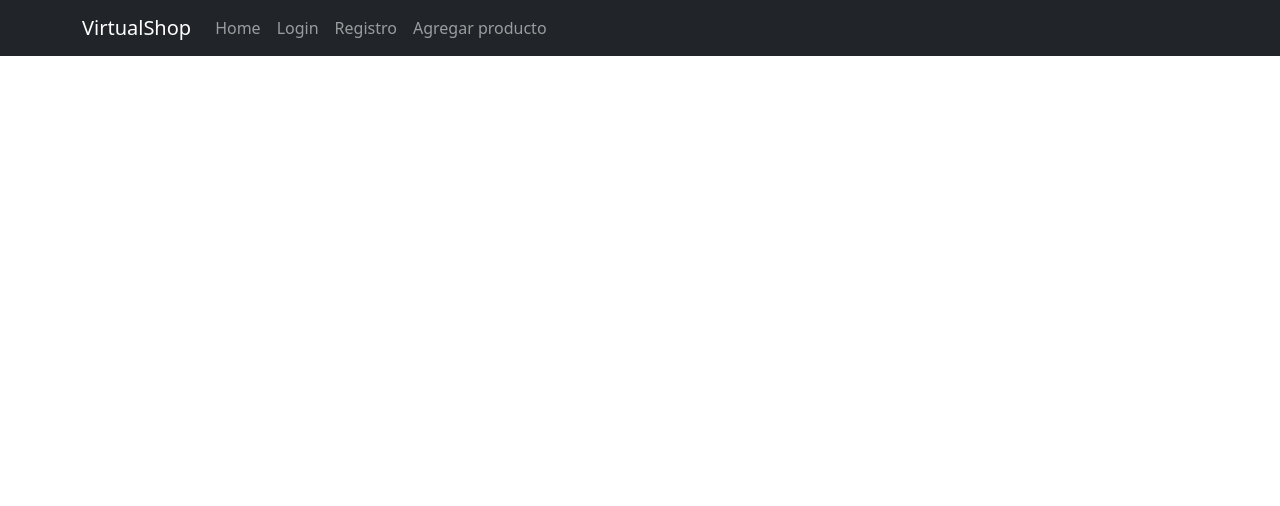
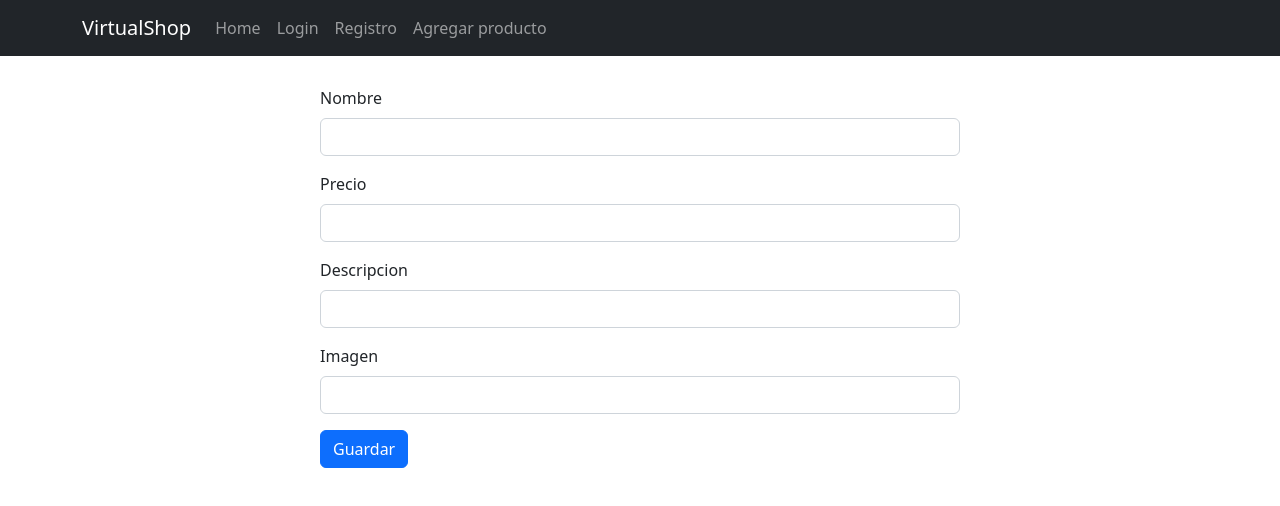
Before and after one commit to Eric9516/Tecno-Shop, a React (Create React App) app: page /producto/editar/1 in a window 1280 px wide. Shown: the top 506 px of the page. Built offline with nearby package versions, Linux system fonts and the light colour scheme; no server answers; the database is empty.

Commit message:
agregue funcion para modificar productos

```diff
--- a/src/App.js
+++ b/src/App.js
@@ -5,6 +5,7 @@ import Login from "./Pages/Login";
 import NavBar from "./Components/NavBar";
 import Producto from "./Pages/Producto";
 import ProductosAlta from "./Pages/ProductosAlta";
+import ProductosMod from "./Pages/ProductosMod";
 
 const estilos = {
     app: {
@@ -21,7 +22,8 @@ function App() {
                     <Route path="/registro" element={<Registro />} />
                     <Route path="/producto/:id" element={<Producto />} />
                     <Route path="/login" element={<Login />} />
-                    <Route path="/productos/alta" element={<ProductosAlta />} />
+                    <Route path="/producto/alta" element={<ProductosAlta />} />
+                    <Route path="/producto/editar/:id" element={<ProductosMod />} />
                 </Routes>
             </Router>
         </div>
--- a/src/Components/Productos.jsx
+++ b/src/Components/Productos.jsx
@@ -38,6 +38,13 @@ const Productos = () => {
                                         Ver detalles
                                     </Link>
                                 </Button>
+                                <br />
+                                <br />
+                                <Button variant="primary">
+                                    <Link style={{ color: "#fff", textDecoration: "none" }} to={`/producto/editar/${item.id}`}>
+                                        Editar
+                                    </Link>
+                                </Button>
                             </Card.Body>
                         </Card>
                     </div>
--- /dev/null
+++ b/src/Pages/ProductosMod.jsx
@@ -0,0 +1,81 @@
+import React, { useEffect } from "react";
+import { Button, Form } from "react-bootstrap";
+import { useParams } from "react-router-dom";
+import { useForm } from "react-hook-form";
+import firebase from "../Config/firebase";
+
+const estilos = {
+    form: {
+        width: "50%",
+        marginLeft: "auto",
+        marginRight: "auto",
+    },
+};
+
+const ProductosMod = () => {
+    const { id } = useParams();
+    const {
+        handleSubmit,
+        register,
+        formState: { errors },
+        setValue,
+    } = useForm();
+
+    // const modificar = async (id, payload) => {
+    //     try {
+    //         return await firebase.firestore().doc(`productos/${id}`).set(payload);
+    //     } catch (error) {
+    //         console.log(error);
+    //     }
+    // };
+
+    useEffect(() => {
+        const peticion = async () => {
+            try {
+                const pet = await firebase.firestore().doc(`productos/${id}`).get();
+                setValue("name", pet.data().name);
+                setValue("price", pet.data().price);
+                setValue("description", pet.data().description);
+                setValue("image", pet.data().image);
+            } catch (error) {
+                console.log(error);
+            }
+        };
+        peticion();
+    }, [id]);
+
+    const onSubmit = async (data) => {
+        try {
+            await firebase.firestore().doc(`productos/${id}`).set(data);
+        } catch (error) {
+            console.log(error);
+        }
+    };
+    return (
+        <div>
+            <Form style={estilos.form} onSubmit={handleSubmit(onSubmit)}>
+                <Form.Group className="mb-3" controlId="formBasicEmail">
+                    <Form.Label>Nombre</Form.Label>
+                    <Form.Control type="text" {...register("name", { required: true })} />
+                </Form.Group>{" "}
+                <Form.Group className="mb-3" controlId="formBasicEmail">
+                    <Form.Label>Precio</Form.Label>
+                    <Form.Control type="number" {...register("price", { required: true })} />
+                </Form.Group>
+                <Form.Group className="mb-3" controlId="formBasicEmail">
+                    <Form.Label>Descripcion</Form.Label>
+                    <Form.Control type="text" {...register("description", { required: true })} />
+                </Form.Group>
+                <Form.Group className="mb-3" controlId="formBasicEmail">
+                    <Form.Label>Imagen</Form.Label>
+                    <Form.Control type="text" {...register("image", { required: true })} />
+                </Form.Group>
+                <Button variant="primary" type="submit">
+                    Guardar
+                </Button>
+            </Form>
+        </div>
+    );
+};
+
+export default ProductosMod;
```
